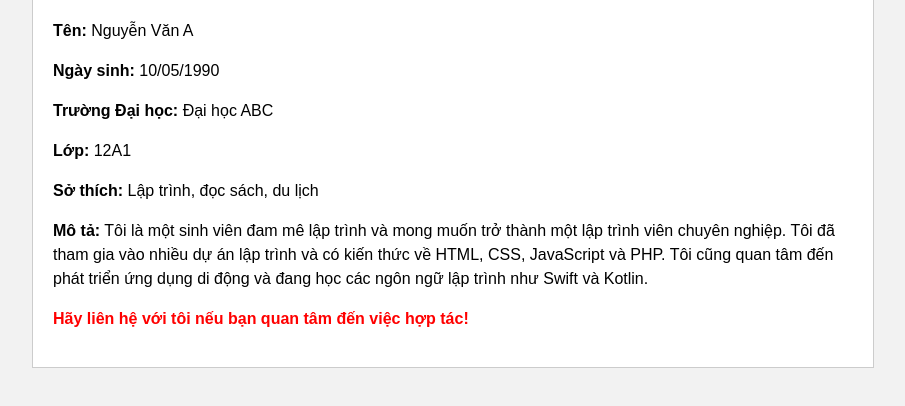
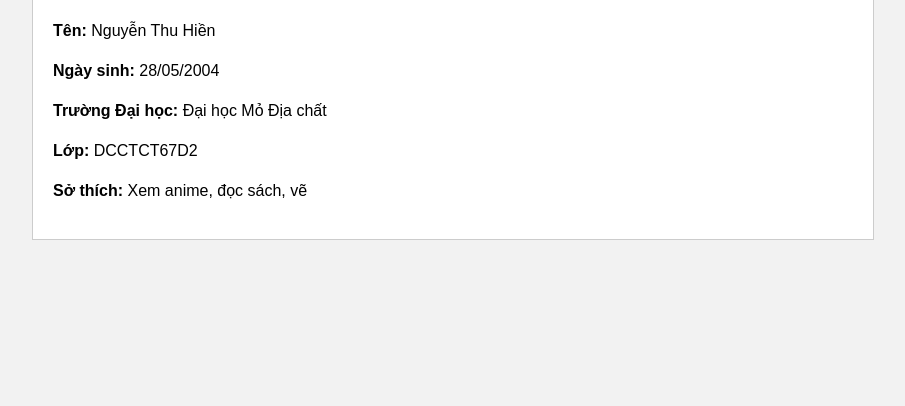
Before and after one commit to HienMinh28564/HienMinh28564.gifthub.io, a plain HTML site: page index.html in a window 1280 px wide. Shown: the part 132-538 px from the top of the page, without its empty margins (187-1092 px from the left). Drawn offline with Linux system fonts and the light colour scheme.

Commit message:
Update index.html

```diff
--- a/index.html
+++ b/index.html
@@ -36,13 +36,12 @@
 <body>
   <div id="container">
     <h1>Giới thiệu bản thân</h1>
-    <p><strong>Tên:</strong> Nguyễn Văn A</p>
-    <p><strong>Ngày sinh:</strong> 10/05/1990</p>
-    <p><strong>Trường Đại học:</strong> Đại học ABC</p>
-    <p><strong>Lớp:</strong> 12A1</p>
-    <p><strong>Sở thích:</strong> Lập trình, đọc sách, du lịch</p>
-    <p><strong>Mô tả:</strong> Tôi là một sinh viên đam mê lập trình và mong muốn trở thành một lập trình viên chuyên nghiệp. Tôi đã tham gia vào nhiều dự án lập trình và có kiến thức về HTML, CSS, JavaScript và PHP. Tôi cũng quan tâm đến phát triển ứng dụng di động và đang học các ngôn ngữ lập trình như Swift và Kotlin.</p>
-    <p class="highlight">Hãy liên hệ với tôi nếu bạn quan tâm đến việc hợp tác!</p>
+    <p><strong>Tên:</strong> Nguyễn Thu Hiền</p>
+    <p><strong>Ngày sinh:</strong> 28/05/2004</p>
+    <p><strong>Trường Đại học:</strong> Đại học Mỏ Địa chất</p>
+    <p><strong>Lớp:</strong> DCCTCT67D2</p>
+    <p><strong>Sở thích:</strong> Xem anime, đọc sách, vẽ</p>
+
   </div>
 </body>
 </html>
```
